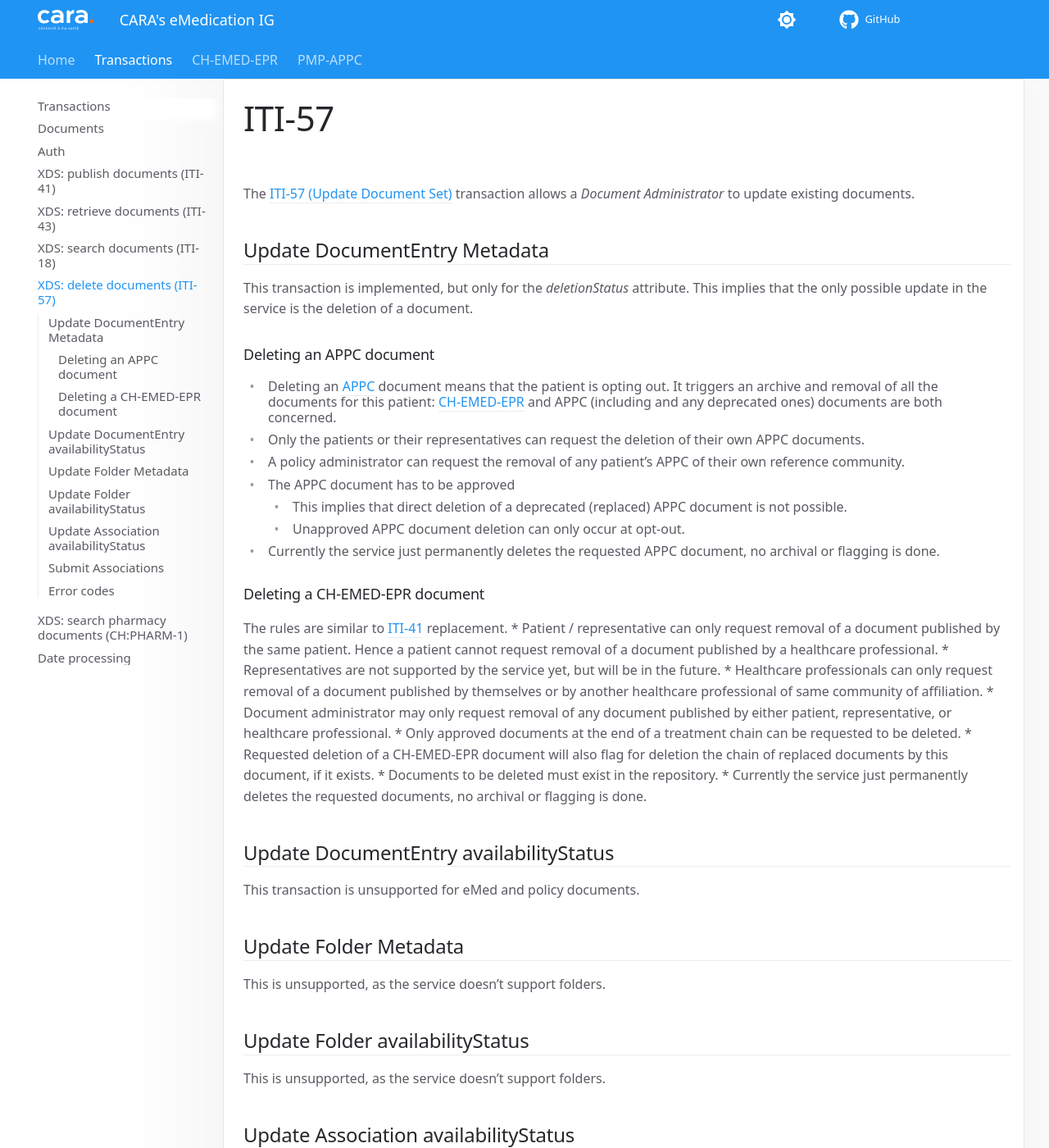
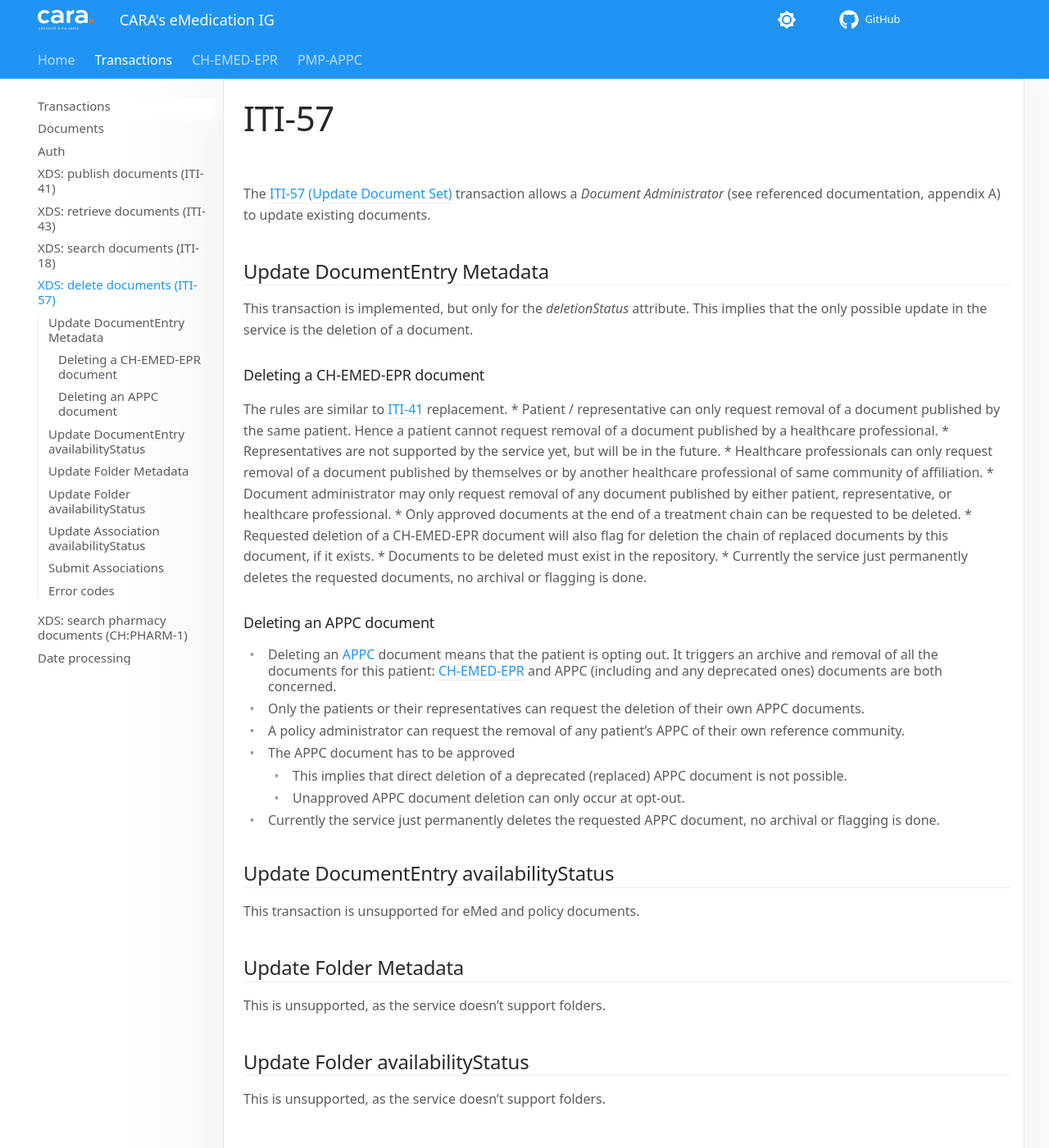
Before and after one commit to CARA-ch/emed-service-guide, an MkDocs documentation site: the page built from docs/transactions/iti57.md, in a window 1280 px wide and 1400 px high. Shown: the whole window at 82% size. Built offline with MkDocs 1.6.1 and Material for MkDocs 9.7.7, drawn with Linux system fonts in a browser that asks for light colours; comment, search, counter and statistics services are not loaded; some of the changed lines change nothing that is shown.

Commit message:
reorganize ITI57

```diff
--- a/docs/transactions/iti57.md
+++ b/docs/transactions/iti57.md
@@ -1,18 +1,10 @@
 # ITI-57
 
-The [ITI-57 (Update Document Set)](https://www.ihe.net/uploadedFiles/Documents/ITI/IHE_ITI_Suppl_XDS_Metadata_Update.pdf) transaction allows a _Document Administrator_ to update existing documents.
+The [ITI-57 (Update Document Set)](https://www.ihe.net/uploadedFiles/Documents/ITI/IHE_ITI_Suppl_XDS_Metadata_Update.pdf) transaction allows a _Document Administrator_ (see referenced documentation, appendix A) to update existing documents.
 
 ## Update DocumentEntry Metadata
 
 This transaction is implemented, but only for the *deletionStatus* attribute. This implies that the only possible update in the service is the deletion of a document.
-### Deleting an APPC document
-* Deleting an [APPC](https://www.ihe.net/uploadedFiles/Documents/ITI/IHE_ITI_Suppl_APPC.pdf) document means that the patient is opting out. It triggers an archive and removal of all the documents for this patient: [CH-EMED-EPR](https://build.fhir.org/ig/CARA-ch/ch-emed-epr/) and APPC (including and any deprecated ones) documents are both concerned.
-* Only the patients or their representatives can request the deletion of their own APPC documents.
-* A policy administrator can request the removal of any patient's APPC of their own reference community.
-* The APPC document has to be approved
-    * This implies that direct deletion of a deprecated (replaced) APPC document is not possible.
-    * Unapproved APPC document deletion can only occur at opt-out.
-* Currently the service just permanently deletes the requested APPC document, no archival or flagging is done.
 
 ### Deleting a CH-EMED-EPR document
 The rules are similar to [ITI-41](iti41.md) replacement.
@@ -24,6 +16,15 @@ The rules are similar to [ITI-41](iti41.md) replacement.
 * Requested deletion of a CH-EMED-EPR document will also flag for deletion the chain of replaced documents by this document, if it exists.
 * Documents to be deleted must exist in the repository.
 * Currently the service just permanently deletes the requested documents, no archival or flagging is done.
+
+### Deleting an APPC document
+* Deleting an [APPC](https://www.ihe.net/uploadedFiles/Documents/ITI/IHE_ITI_Suppl_APPC.pdf) document means that the patient is opting out. It triggers an archive and removal of all the documents for this patient: [CH-EMED-EPR](https://build.fhir.org/ig/CARA-ch/ch-emed-epr/) and APPC (including and any deprecated ones) documents are both concerned.
+* Only the patients or their representatives can request the deletion of their own APPC documents.
+* A policy administrator can request the removal of any patient's APPC of their own reference community.
+* The APPC document has to be approved
+    * This implies that direct deletion of a deprecated (replaced) APPC document is not possible.
+    * Unapproved APPC document deletion can only occur at opt-out.
+* Currently the service just permanently deletes the requested APPC document, no archival or flagging is done.
 
 ## Update DocumentEntry availabilityStatus
 
```
